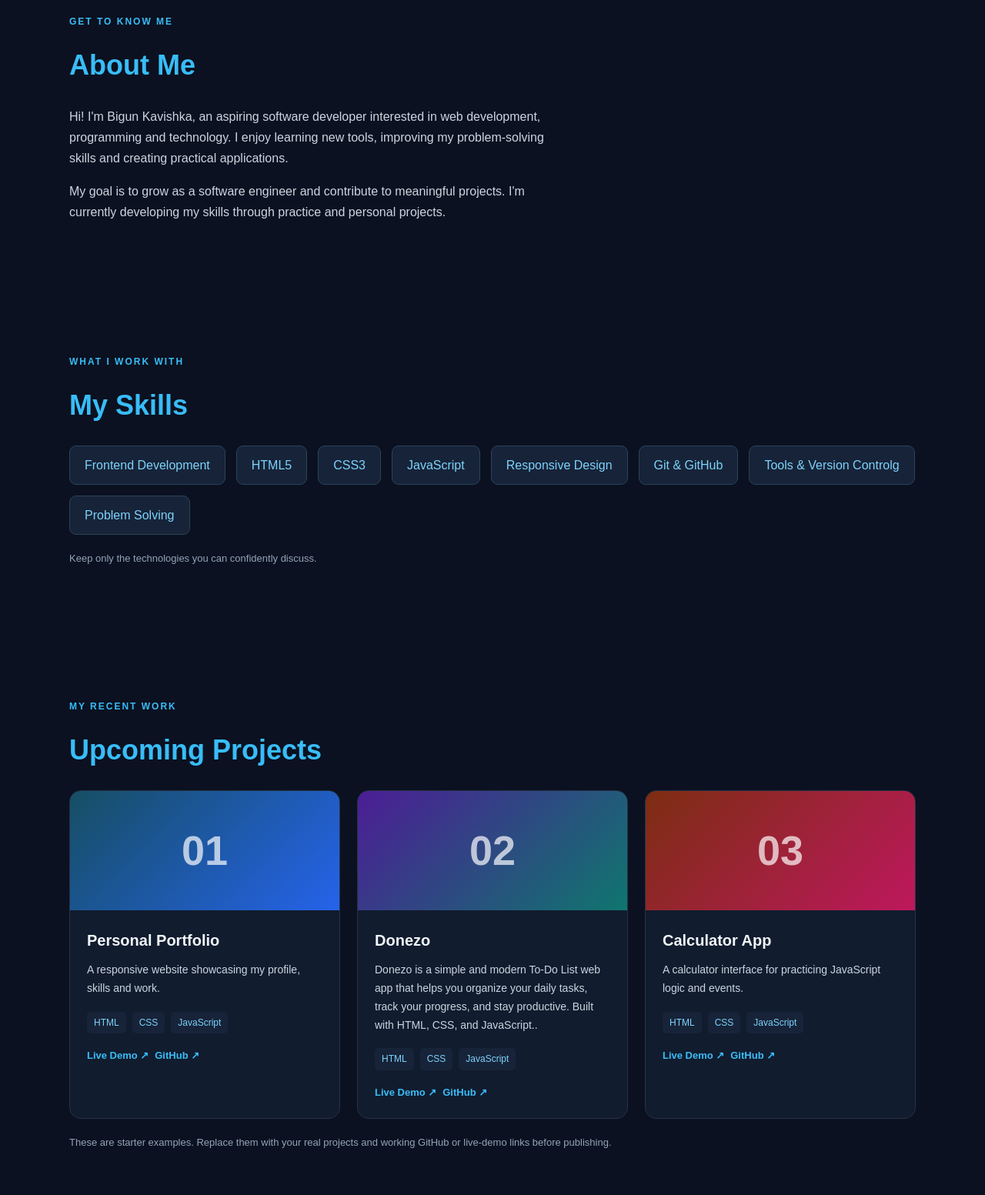
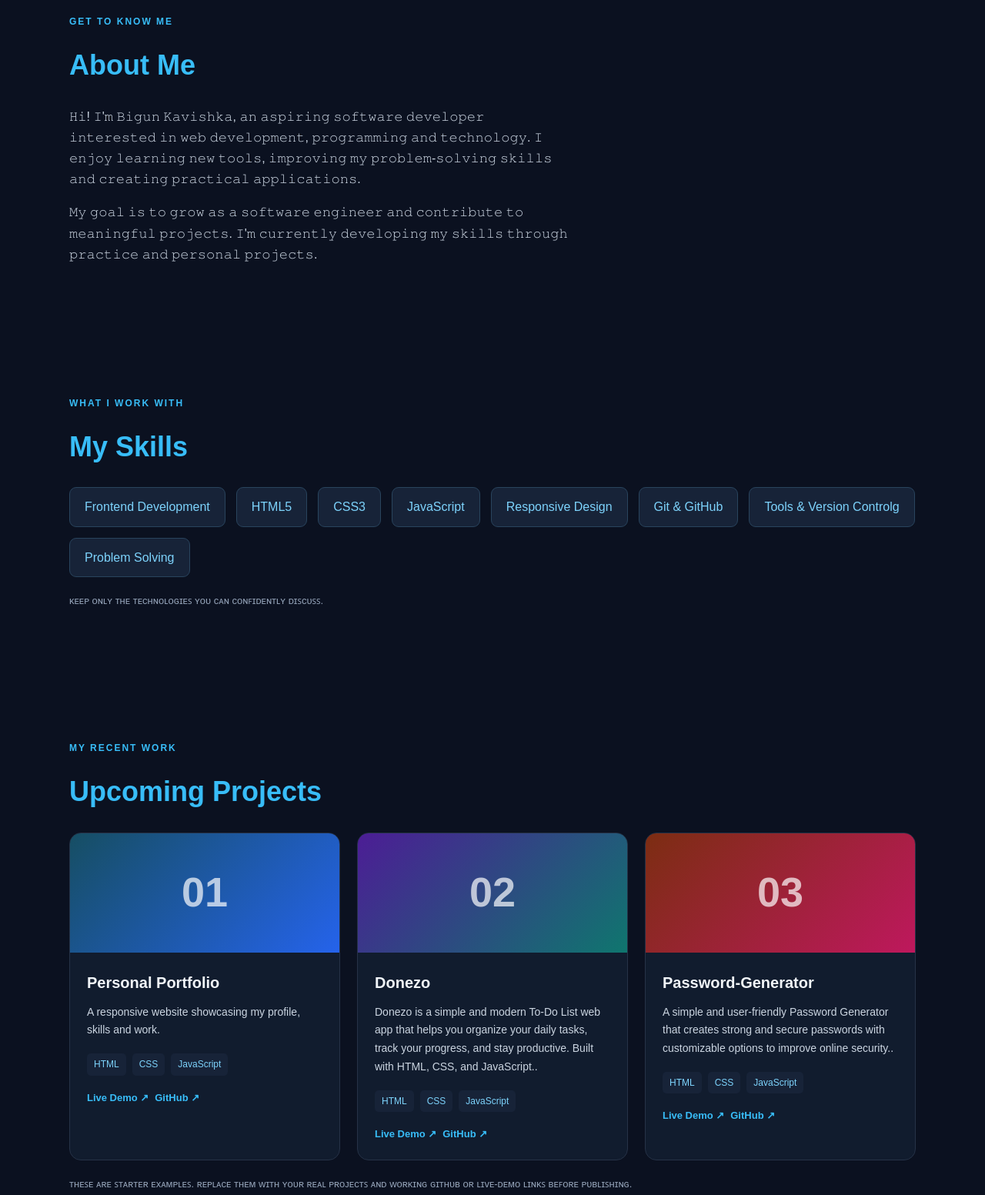
Before and after one commit to bigunkavishka/Personal-Portfolio-Website, a plain HTML site: page index.html in a window 1280 px wide. Shown: the part 800-2353 px from the top of the page at 77% size. Drawn offline with Linux system fonts and the light colour scheme.

Commit message:
chore: finalize portfolio updates

```diff
--- a/index.html
+++ b/index.html
@@ -21,11 +21,11 @@
 </head>
 
 <body>
-  <!-- <a class="skip-link" href="#main">Skip to content</a> -->
+
 
   <header class="header">
     <nav class="navbar container" aria-label="Main navigation">
-      <a href="#home" class="logo">Bigun Kavishka<span>.</span></a>
+      <a href="#home" class="logo">𝔹𝕀𝔾𝕌ℕ 𝕂𝔸𝕍𝕀𝕊ℍ𝕂𝔸 <span>.</span></a>
 
       <button
         class="menu-toggle"
@@ -56,9 +56,10 @@
           <h2>I build <span id="typing-text">Web Applications</span><span class="cursor" aria-hidden="true">|</span></h2>
 
           <p>
-            I'm passionate about programming, software development
-            and solving real-world problems through technology.
-            I'm continuously learning and building useful projects.
+            𝙸'𝚖 𝚙𝚊𝚜𝚜𝚒𝚘𝚗𝚊𝚝𝚎 𝚊𝚋𝚘𝚞𝚝
+             𝚙𝚛𝚘𝚐𝚛𝚊𝚖𝚖𝚒𝚗𝚐, 𝚜𝚘𝚏𝚝𝚠𝚊𝚛𝚎 𝚍𝚎𝚟𝚎𝚕𝚘𝚙𝚖𝚎𝚗𝚝
+                𝚊𝚗𝚍 𝚜𝚘𝚕𝚟𝚒𝚗𝚐 𝚛𝚎𝚊𝚕-𝚠𝚘𝚛𝚕𝚍 𝚙𝚛𝚘𝚋𝚕𝚎𝚖𝚜 𝚝𝚑𝚛𝚘𝚞𝚐𝚑 𝚝𝚎𝚌𝚑𝚗𝚘𝚕𝚘𝚐𝚢.
+                  𝙸'𝚖 𝚌𝚘𝚗𝚝𝚒𝚗𝚞𝚘𝚞𝚜𝚕𝚢 𝚕𝚎𝚊𝚛𝚗𝚒𝚗𝚐 𝚊𝚗𝚍 𝚋𝚞𝚒𝚕𝚍𝚒𝚗𝚐 𝚞𝚜𝚎𝚏𝚞𝚕 𝚙𝚛𝚘𝚓𝚎𝚌𝚝𝚜.
           </p>
 
           <div class="hero-buttons">
@@ -83,16 +84,16 @@
       <h2 class="section-title">About Me</h2>
 
       <p class="section-description">
-        Hi! I'm Bigun Kavishka, an aspiring software developer
-        interested in web development, programming and technology.
-        I enjoy learning new tools, improving my problem-solving
-        skills and creating practical applications.
+        𝙷𝚒! 𝙸'𝚖 𝙱𝚒𝚐𝚞𝚗 𝙺𝚊𝚟𝚒𝚜𝚑𝚔𝚊, 𝚊𝚗 𝚊𝚜𝚙𝚒𝚛𝚒𝚗𝚐 𝚜𝚘𝚏𝚝𝚠𝚊𝚛𝚎 𝚍𝚎𝚟𝚎𝚕𝚘𝚙𝚎𝚛
+          𝚒𝚗𝚝𝚎𝚛𝚎𝚜𝚝𝚎𝚍 𝚒𝚗 𝚠𝚎𝚋 𝚍𝚎𝚟𝚎𝚕𝚘𝚙𝚖𝚎𝚗𝚝, 𝚙𝚛𝚘𝚐𝚛𝚊𝚖𝚖𝚒𝚗𝚐 𝚊𝚗𝚍 𝚝𝚎𝚌𝚑𝚗𝚘𝚕𝚘𝚐𝚢.
+            𝙸 𝚎𝚗𝚓𝚘𝚢 𝚕𝚎𝚊𝚛𝚗𝚒𝚗𝚐 𝚗𝚎𝚠 𝚝𝚘𝚘𝚕𝚜, 𝚒𝚖𝚙𝚛𝚘𝚟𝚒𝚗𝚐 𝚖𝚢 𝚙𝚛𝚘𝚋𝚕𝚎𝚖-𝚜𝚘𝚕𝚟𝚒𝚗𝚐
+                𝚜𝚔𝚒𝚕𝚕𝚜 𝚊𝚗𝚍 𝚌𝚛𝚎𝚊𝚝𝚒𝚗𝚐 𝚙𝚛𝚊𝚌𝚝𝚒𝚌𝚊𝚕 𝚊𝚙𝚙𝚕𝚒𝚌𝚊𝚝𝚒𝚘𝚗𝚜.
       </p>
 
       <p class="section-description">
-        My goal is to grow as a software engineer and contribute
-        to meaningful projects. I'm currently developing my skills
-        through practice and personal projects.
+        𝙼𝚢 𝚐𝚘𝚊𝚕 𝚒𝚜 𝚝𝚘 𝚐𝚛𝚘𝚠 𝚊𝚜 𝚊 𝚜𝚘𝚏𝚝𝚠𝚊𝚛𝚎 𝚎𝚗𝚐𝚒𝚗𝚎𝚎𝚛 𝚊𝚗𝚍 𝚌𝚘𝚗𝚝𝚛𝚒𝚋𝚞𝚝𝚎
+             𝚝𝚘 𝚖𝚎𝚊𝚗𝚒𝚗𝚐𝚏𝚞𝚕 𝚙𝚛𝚘𝚓𝚎𝚌𝚝𝚜. 𝙸'𝚖 𝚌𝚞𝚛𝚛𝚎𝚗𝚝𝚕𝚢 𝚍𝚎𝚟𝚎𝚕𝚘𝚙𝚒𝚗𝚐 𝚖𝚢 𝚜𝚔𝚒𝚕𝚕𝚜
+                  𝚝𝚑𝚛𝚘𝚞𝚐𝚑 𝚙𝚛𝚊𝚌𝚝𝚒𝚌𝚎 𝚊𝚗𝚍 𝚙𝚎𝚛𝚜𝚘𝚗𝚊𝚕 𝚙𝚛𝚘𝚓𝚎𝚌𝚝𝚜.
       </p>
     </section>
 
@@ -111,7 +112,7 @@
         <span class="skill reveal">Problem Solving</span>
 
       </div>
-      <p class="hint">Keep only the technologies you can confidently discuss.</p>
+      <p class="hint">ᴋᴇᴇᴘ ᴏɴʟʏ ᴛʜᴇ ᴛᴇᴄʜɴᴏʟᴏɢɪᴇꜱ ʏᴏᴜ ᴄᴀɴ ᴄᴏɴꜰɪᴅᴇɴᴛʟʏ ᴅɪꜱᴄᴜꜱꜱ.</p>
     </section>
 
     <section id="projects" class="section container">
@@ -157,22 +158,23 @@
           <!-- ---------------------------------------------------------------------------------------------- -->
           <div class="project-preview preview-three" aria-hidden="true">03</div>
           <div class="project-body">
-            <h3>Calculator App</h3>
-            <p>A calculator interface for practicing JavaScript logic and events.</p>
+            <h3>Password-Generator</h3>
+            <p>A simple and user-friendly Password Generator that creates
+              strong and secure passwords with customizable options to improve online security..</p>
             <div class="project-tags">
               <span>HTML</span><span>CSS</span><span>JavaScript</span>
             </div>
             <div class="project-links">
-              <a href="https://bigunkavishka.github.io/Calculator-App/" class="project-link" target="_blank" rel="noopener noreferrer">Live Demo ↗</a>
-              <a href="https://github.com/bigunkavishka/Calculator-App.git" class="project-link" target="_blank" rel="noopener noreferrer"  >GitHub ↗</a>
+              <a href="https://bigunkavishka.github.io/Password-Generator/" class="project-link" target="_blank" rel="noopener noreferrer">Live Demo ↗</a>
+              <a href="https://github.com/bigunkavishka/Password-Generator.git" class="project-link" target="_blank" rel="noopener noreferrer"  >GitHub ↗</a>
             </div>
           </div>
         </article>
       </div>
 
       <p class="hint">
-        These are starter examples. Replace them with your real projects
-        and working GitHub or live-demo links before publishing.
+       ᴛʜᴇꜱᴇ ᴀʀᴇ ꜱᴛᴀʀᴛᴇʀ ᴇxᴀᴍᴘʟᴇꜱ. ʀᴇᴘʟᴀᴄᴇ ᴛʜᴇᴍ ᴡɪᴛʜ ʏᴏᴜʀ ʀᴇᴀʟ ᴘʀᴏᴊᴇᴄᴛꜱ
+        ᴀɴᴅ ᴡᴏʀᴋɪɴɢ ɢɪᴛʜᴜʙ ᴏʀ ʟɪᴠᴇ-ᴅᴇᴍᴏ ʟɪɴᴋꜱ ʙᴇꜰᴏʀᴇ ᴘᴜʙʟɪꜱʜɪɴɢ.
       </p>
     </section>
 
@@ -180,7 +182,7 @@
       <p class="tag">LET'S CONNECT</p>
       <h2 class="section-title">Contact Me</h2>
       <p class="section-description">
-        Have a project idea or want to connect? Feel free to email me.
+       ʜᴀᴠᴇ ᴀ ᴘʀᴏᴊᴇᴄᴛ ɪᴅᴇᴀ ᴏʀ ᴡᴀɴᴛ ᴛᴏ ᴄᴏɴɴᴇᴄᴛ? ꜰᴇᴇʟ ꜰʀᴇᴇ ᴛᴏ ᴇᴍᴀɪʟ ᴍᴇ.
       </p>
 
       <!-- Replace with your real email address -->
```
